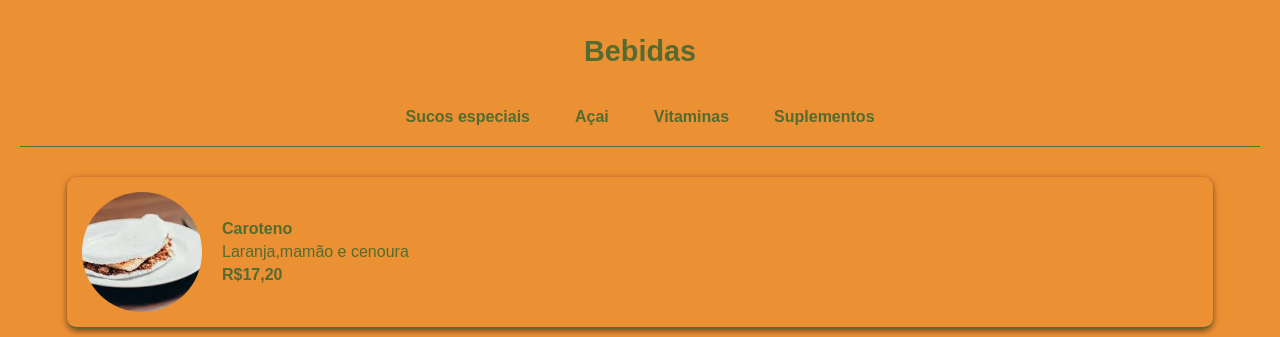
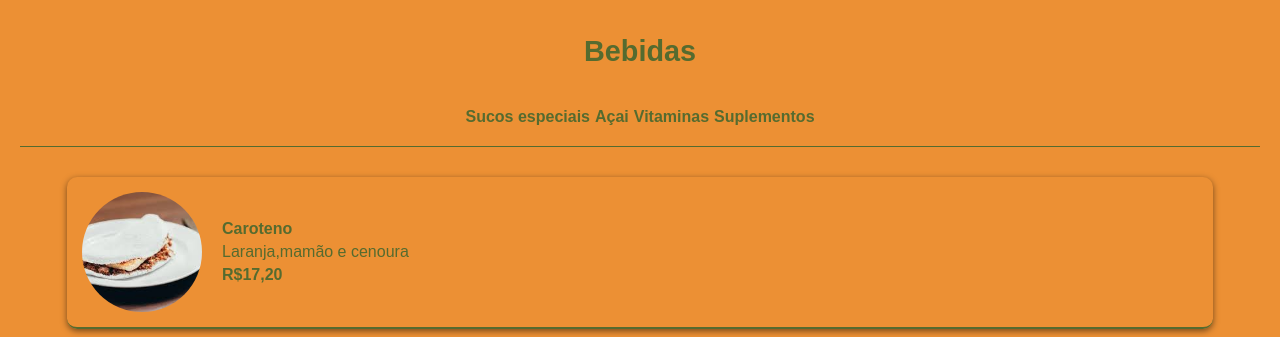
Before and after one commit to lucasdantaas/manga, a Flask app: page / in a window 1280 px wide. Shown: the part 4976-5313 px from the top of the page. Run offline with Flask 3, Linux system fonts and the light colour scheme.

Commit message:
Add files via upload

```diff
--- a/src/static/css/index.css
+++ b/src/static/css/index.css
@@ -65,7 +65,7 @@ body {
 .menu2 li a {
     text-decoration: none;
     color: #556b2f;
-    padding: 10px 20px;
+    padding: 10px 0;
     border-radius: 20px;
     font-weight: bold;
     transition: 0.3s;
--- a/src/templates/index.html
+++ b/src/templates/index.html
@@ -197,7 +197,7 @@
 
 <svg xmlns="http://www.w3.org/2000/svg" viewBox="0 0 1000 100"><g fill="#ec9034"><rect fill="#556B2F" width="100%" height="100%"/><path d="M0 0v4c154 96 190 17.9 300 17.9 92 0 92 78.1 200 78.1s108-78.2 200-78.2c110 0 146 78.2 300-17.8V0H0Z"></path></g></svg>
 
-        <div class="produtos" >
+        <div class="produtos" style="margin-top: -7px;">
             <h1 id="bombom">Doces</h1>
             <div class="produto">
                 <img src="src/static/image/tapioca.jpeg" alt="" class="img-produto">
```
